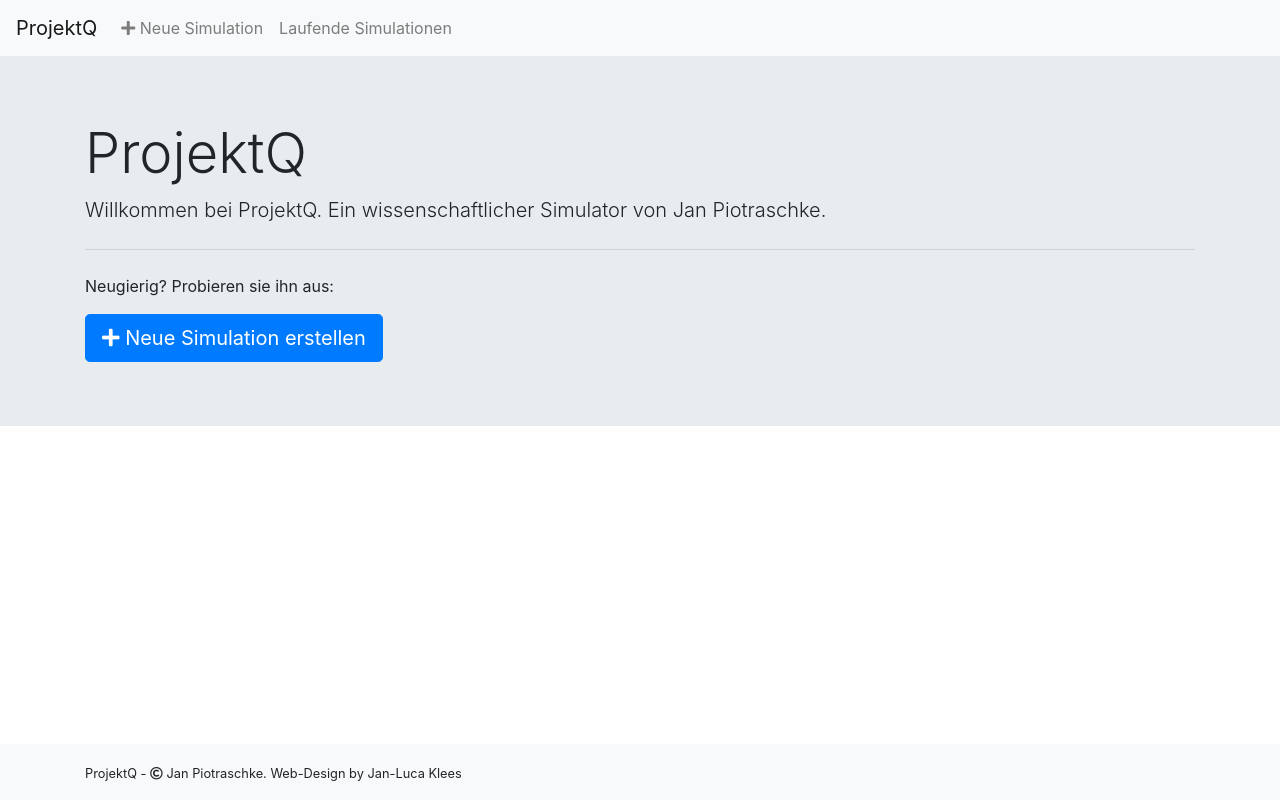
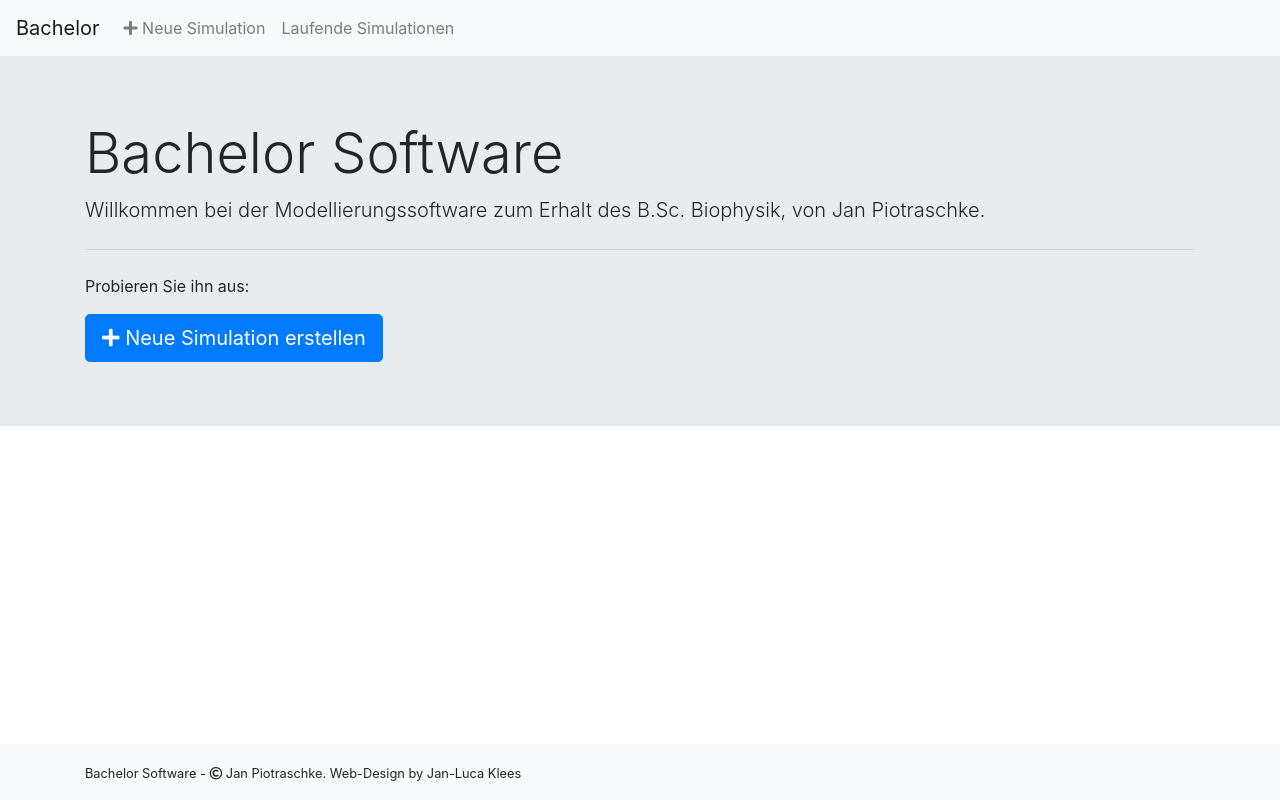
Before and after one commit to KAIZN-io/Simulation.jl, a Flask app: page / in a window 1280 px wide. Run offline with Flask 2, Linux system fonts and the light colour scheme; some libraries are stand-ins or nearby versions.

Commit message:
improved web design output

```diff
--- a/simulation_manager.py
+++ b/simulation_manager.py
@@ -89,7 +89,7 @@ def get_dict_uniqe_EXSTDTC(data):
 
 def get_dict_stimulus(data):
     return {
-        'KCl': [[100], 'mM', ['K_out', 'Cl_out'], True],
+        'KCl': [[10], 'mM', ['K_out', 'Cl_out'], True],
         'NaCl': [[800], 'mM', ['Na_out', 'Cl_out'], False],
         'Sorbitol': [[1600], 'mM', ['Sorbitol_out'], False],
         'NaCl_impuls': [200, 'mM'],
--- a/web-interface/templates/base.html
+++ b/web-interface/templates/base.html
@@ -20,11 +20,11 @@
                 flex: 1 1 auto;
             }
         </style>
-        <title>{% block title %}{% endblock %} - ProejktQ</title>
+        <title>{% block title %}{% endblock %} - Bachelor - Jan Piotraschke</title>
     </head>
     <body class="d-flex flex-column">
         <nav class="navbar navbar-expand-lg navbar-light bg-light">
-            <a class="navbar-brand" href="/">ProjektQ</a>
+            <a class="navbar-brand" href="/">Bachelor</a>
             <button class="navbar-toggler" type="button" data-toggle="collapse" data-target="#navbarSupportedContent" aria-controls="navbarSupportedContent" aria-expanded="false" aria-label="Toggle navigation">
                 <span class="navbar-toggler-icon"></span>
             </button>
@@ -57,7 +57,7 @@
             <div class="container">
                 <div class="row">
                     <div class="col-12 py-3">
-                        <small>ProjektQ - <i class="far fa-copyright"></i> Jan Piotraschke. Web-Design by Jan-Luca Klees
+                        <small>Bachelor Software - <i class="far fa-copyright"></i> Jan Piotraschke. Web-Design by Jan-Luca Klees
                     </div>
                 </div>
             </div>
--- a/web-interface/templates/home.html
+++ b/web-interface/templates/home.html
@@ -5,10 +5,10 @@
 {% block jumbotron %}
     <div class="jumbotron jumbotron-fluid">
         <div class="container">
-            <h1 class="display-4">ProjektQ</h1>
-            <p class="lead">Willkommen bei ProjektQ. Ein wissenschaftlicher Simulator von Jan Piotraschke.</p>
+            <h1 class="display-4">Bachelor Software</h1>
+            <p class="lead">Willkommen bei der Modellierungssoftware zum Erhalt des B.Sc. Biophysik, von Jan Piotraschke.</p>
             <hr class="my-4">
-            <p>Neugierig? Probieren sie ihn aus:</p>
+            <p>Probieren Sie ihn aus:</p>
             <a class="btn btn-primary btn-lg" href="/simulation/neu" role="button">
                 <i class="fas fa-plus"></i> Neue Simulation erstellen
             </a>
```
Also changed, not shown: web-interface/simulation_form.py (+6 -6 lines), web-interface/templates/simulation/form.html (+5 -5 lines).
